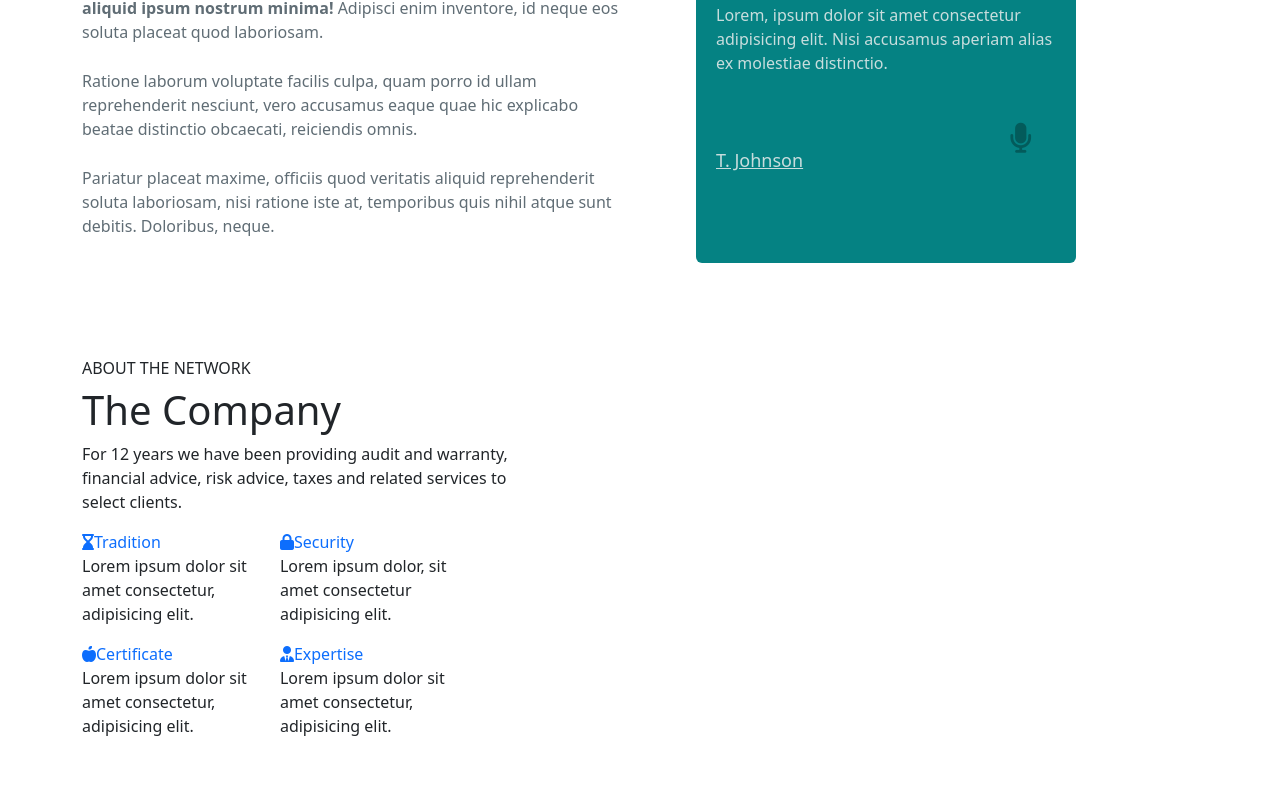
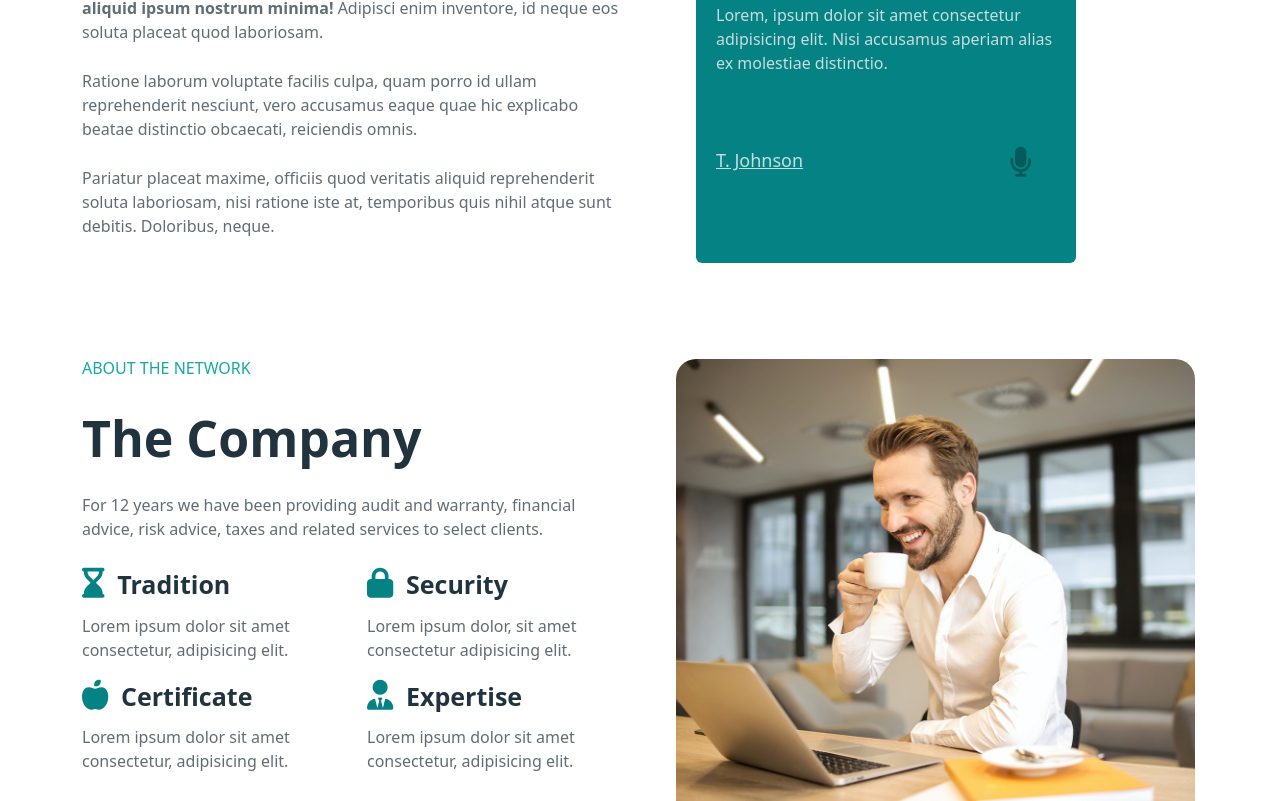
Before and after one commit to matteocenci/proj-html-vuejs, a Vue app: page /about in a window 1280 px wide. Shown: the part 799-1600 px from the top of the page. Built offline with nearby package versions, Linux system fonts and the light colour scheme.

Commit message:
feat: ComapnySection done and fixed an icon in WhoWeAreSection

```diff
--- a/src/components/CompanySection.vue
+++ b/src/components/CompanySection.vue
@@ -7,48 +7,48 @@ export default {
 <template>
     <div class="container py-5">
         <div class="row">
-            <div class="col-5">
+            <div class="col-6">
                 <h6>ABOUT THE NETWORK</h6>
-                <h1>The Company</h1>
+                <h2>The Company</h2>
 
-                <p>For 12 years we have been providing audit and warranty, financial advice, risk advice, taxes and related services to select clients.</p>
+                <p class="first-p">For 12 years we have been providing audit and warranty, financial advice, risk advice, taxes and related services to select clients.</p>
                 <div class="row">
-                    <div class="col-5 cardt">
+                    <div class="col-6 cardt">
                         <a href="#">
                             <i class="fa-solid fa-hourglass-end"></i>
                             <label for="#">Tradition</label>
 
                         </a>
-                        <p>Lorem ipsum dolor sit amet consectetur, adipisicing elit. </p>
+                        <p class="second-p">Lorem ipsum dolor sit amet consectetur, adipisicing elit. </p>
                     </div>
-                    <div class="col-5 cardt">
+                    <div class="col-6 cardt">
                         <a href="#">
                             <i class="fa-solid fa-lock"></i>
                             <label for="#">Security</label>
                         </a>
-                        <p>Lorem ipsum dolor, sit amet consectetur adipisicing elit. </p>
+                        <p class="second-p">Lorem ipsum dolor, sit amet consectetur adipisicing elit. </p>
                     </div>
-                    <div class="col-5 cardt">
+                    <div class="col-6 cardt">
                         <a href="#">
                             <i class="fa-solid fa-apple-whole"></i>
                             <label for="#">Certificate</label>
                         </a>
-                        <p>Lorem ipsum dolor sit amet consectetur, adipisicing elit.</p>
+                        <p class="second-p">Lorem ipsum dolor sit amet consectetur, adipisicing elit.</p>
                     </div>
-                    <div class="col-5 cardt">
+                    <div class="col-6 cardt">
                         <a href="#">
                             <i class="fa-solid fa-user-tie"></i>
                             <label for="#">Expertise</label>
                         </a>
-                        <p>Lorem ipsum dolor sit amet consectetur, adipisicing elit.</p>
+                        <p class="second-p">Lorem ipsum dolor sit amet consectetur, adipisicing elit.</p>
                     </div>
 
 
                 </div>
 
             </div>
-            <div class="col-5">
-
+            <div class="col-5 img mx-4">
+                <img src="../assets/img/about-3.jpg" alt="">
             </div>
         </div>
 
@@ -57,5 +57,51 @@ export default {
 </template>
 
 <style scoped lang="scss">
+.col-6 {
+    h6 {
+        color: #18A6A6;
+    }
+
+    h2 {
+        font-weight: 700;
+        font-size: 50px;
+        margin-top: 30px;
+        color: #21333E;
+    }
+
+    .first-p {
+        margin: 25px 0;
+        font-weight: 400;
+        color: #606D75;
+    }
+
+
+    i {
+        font-size: 30px;
+        color: #058283;
+    }
+
+    label {
+        margin:0 0.8rem;
+        font-size: 25px;
+        font-weight: 700;
+        color: #21333E;
+
+    }
+
+    .second-p {
+        margin-top: 10px;
+        color: #606D75;
+    }
+
+}
+
+.img {
+    img {
+        width: 115%;
+        border-radius: 20px;
+
+    }
+}
 
 </style>
--- a/src/components/WhoWeAre.vue
+++ b/src/components/WhoWeAre.vue
@@ -9,7 +9,7 @@ export default {
         <div class="row">
             <div class="col-6">
                 <h6>A SUCCESS STORY</h6>
-                <h1>Who We Are</h1>
+                <h2>Who We Are</h2>
 
                 <p>Lorem ipsum dolor, sit amet consectetur adipisicing elit. <strong>Architecto explicabo voluptate similique voluptatibus hic perspiciatis eaque aliquid ipsum nostrum minima!</strong> Adipisci enim inventore, id neque eos soluta placeat quod laboriosam.</p>
 
@@ -48,7 +48,7 @@ export default {
         color: #18A6A6;
     }
 
-    h1 {
+    h2 {
         font-weight: 700;
         font-size: 50px;
         margin-top: 30px;
@@ -89,7 +89,7 @@ export default {
     }
 
     .mic {
-        margin-top: 2rem;
+        margin-top: 3.5rem;
         margin-right: 1.5rem;
         i {
             font-size: 30px;
```
